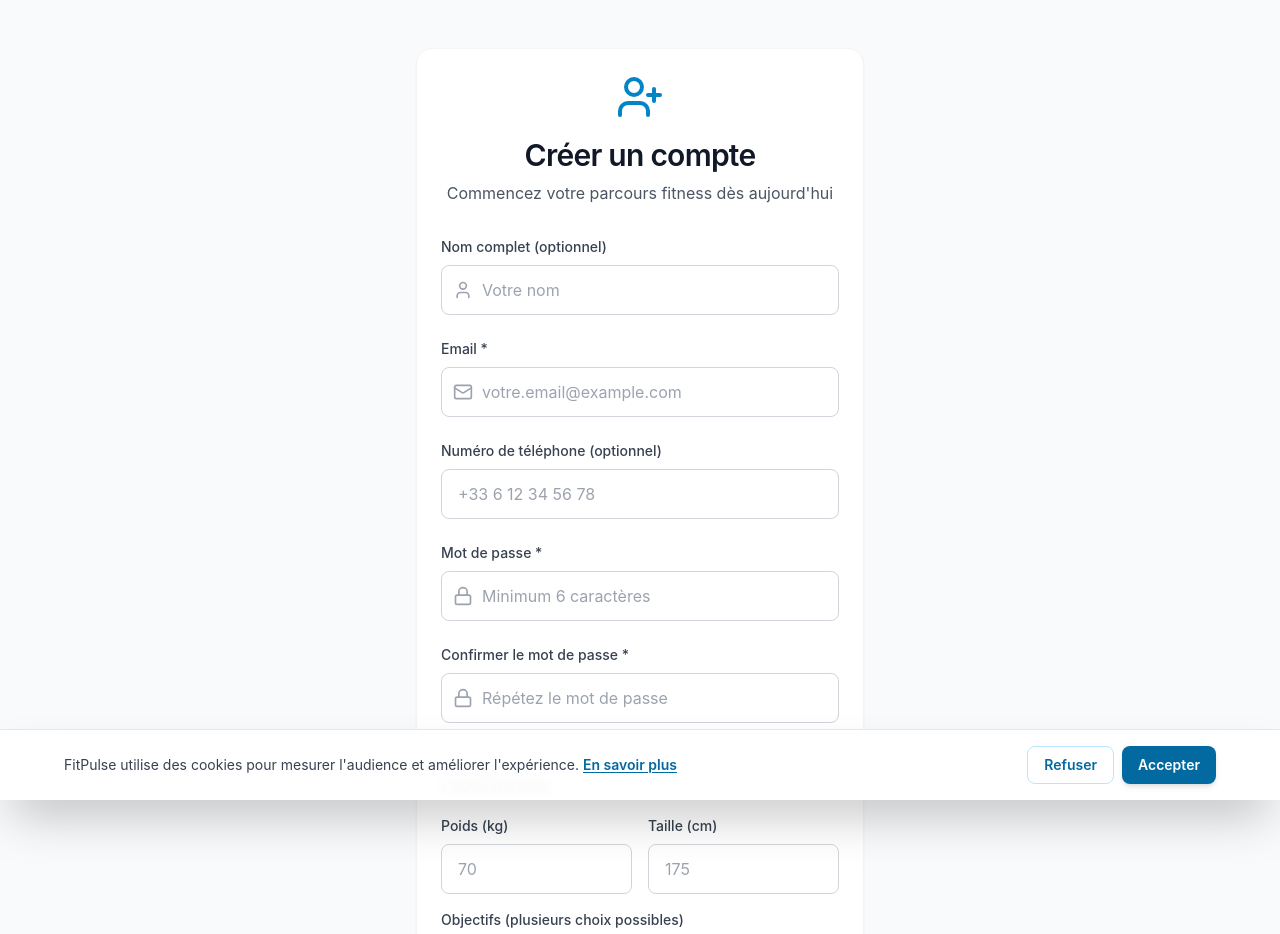
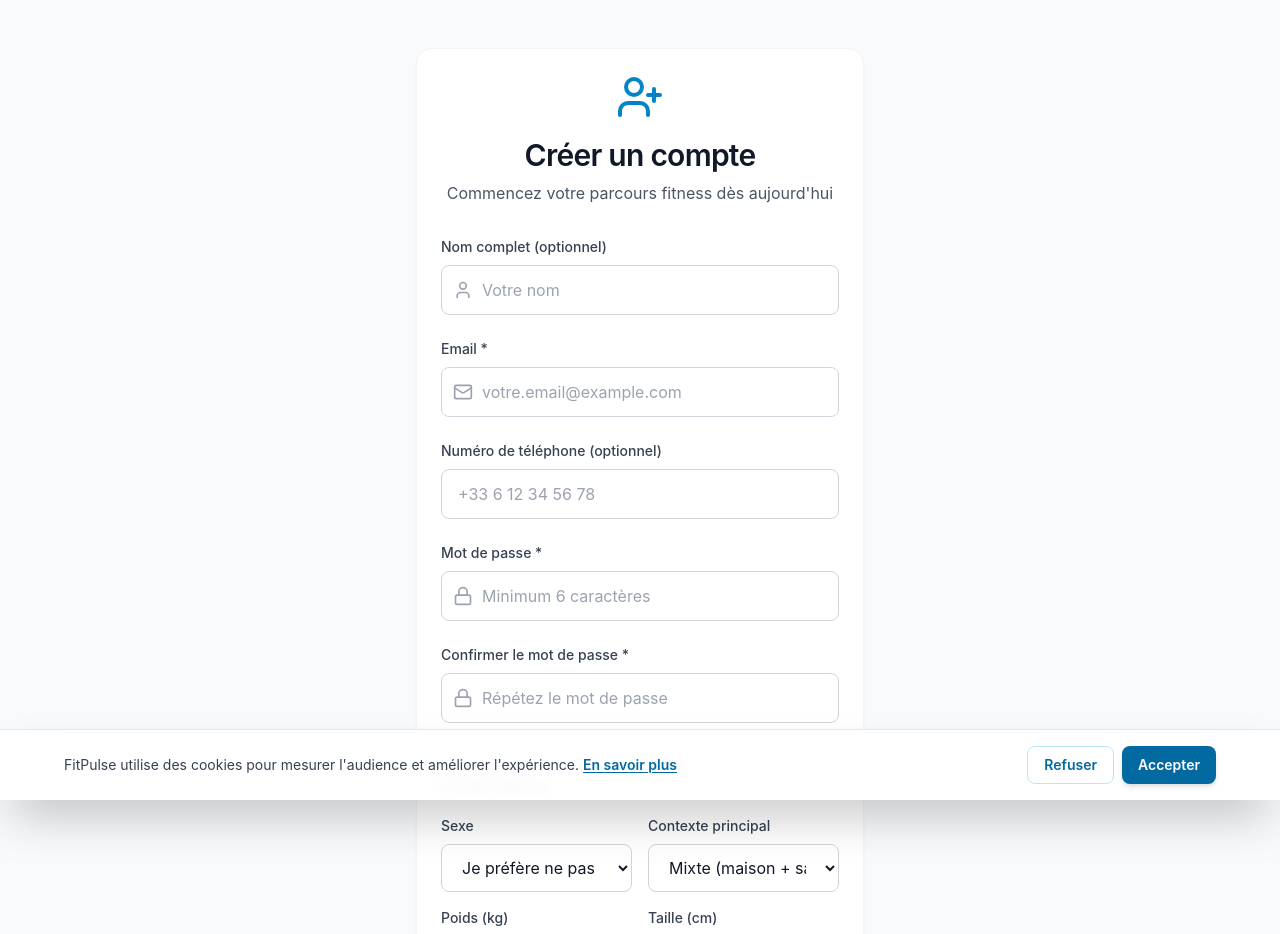
Before and after one commit to TilioLa/FitPulse, a Next.js app: page /inscription in a window 1280 px wide. Shown: the top 934 px of the page. Built offline with nearby package versions, Linux system fonts and the light colour scheme; no server answers.

Commit message:
Improve performance, onboarding personalization, and recommendation flow

```diff
--- a/app/inscription/page.tsx
+++ b/app/inscription/page.tsx
@@ -43,7 +43,9 @@ function InscriptionPageContent() {
   const [goals, setGoals] = useState<string[]>(['Cardio'])
   const [focusZones, setFocusZones] = useState<string[]>([])
   const [avoidZones, setAvoidZones] = useState<string[]>([])
+  const [sex, setSex] = useState<'femme' | 'homme' | 'non-binaire' | 'non-renseigne'>('non-renseigne')
   const [level, setLevel] = useState('debutant')
+  const [trainingContext, setTrainingContext] = useState<'maison' | 'salle' | 'mixte'>('mixte')
   const [sessionsPerWeek, setSessionsPerWeek] = useState(3)
   const [equipment, setEquipment] = useState<string[]>([])
   const [isSubmitting, setIsSubmitting] = useState(false)
@@ -57,8 +59,12 @@ function InscriptionPageContent() {
         goals,
         equipment,
         sessionsPerWeek,
+        sex,
+        focusZones,
+        avoidZones,
+        trainingContext,
       }),
-    [level, goals, equipment, sessionsPerWeek]
+    [level, goals, equipment, sessionsPerWeek, sex, focusZones, avoidZones, trainingContext]
   )
 
   const handleSubmit = async (e: React.FormEvent) => {
@@ -97,6 +103,8 @@ function InscriptionPageContent() {
       equipment,
       recommendedProgramId: recommended?.program.id,
       recommendedProgramSlug: recommended?.program.slug,
+      sex,
+      trainingContext,
       weeklyPlan,
       reminderEmailsEnabled: true,
       pushRemindersEnabled: true,
@@ -299,6 +307,34 @@ function InscriptionPageContent() {
 
               <div className="border-t pt-6 space-y-4">
                 <h2 className="text-lg font-semibold text-gray-900">Profil fitness</h2>
+
+                <div className="grid grid-cols-1 sm:grid-cols-2 gap-4">
+                  <div>
+                    <label className="block text-sm font-medium text-gray-700 mb-2">Sexe</label>
+                    <select
+                      value={sex}
+                      onChange={(e) => setSex(e.target.value as 'femme' | 'homme' | 'non-binaire' | 'non-renseigne')}
+                      className="w-full px-4 py-3 border border-gray-300 rounded-lg focus:ring-2 focus:ring-primary-500 focus:border-transparent"
+                    >
+                      <option value="non-renseigne">Je préfère ne pas préciser</option>
+                      <option value="femme">Femme</option>
+                      <option value="homme">Homme</option>
+                      <option value="non-binaire">Non-binaire</option>
+                    </select>
+                  </div>
+                  <div>
+                    <label className="block text-sm font-medium text-gray-700 mb-2">Contexte principal</label>
+                    <select
+                      value={trainingContext}
+                      onChange={(e) => setTrainingContext(e.target.value as 'maison' | 'salle' | 'mixte')}
+                      className="w-full px-4 py-3 border border-gray-300 rounded-lg focus:ring-2 focus:ring-primary-500 focus:border-transparent"
+                    >
+                      <option value="mixte">Mixte (maison + salle)</option>
+                      <option value="maison">Maison</option>
+                      <option value="salle">Salle</option>
+                    </select>
+                  </div>
+                </div>
 
                 <div className="grid grid-cols-1 sm:grid-cols-2 gap-4">
                   <div>
--- a/app/page.tsx
+++ b/app/page.tsx
@@ -1,10 +1,19 @@
 import dynamic from 'next/dynamic'
 import Navbar from '@/components/Navbar'
 import Hero from '@/components/home/Hero'
-import Benefits from '@/components/home/Benefits'
-import ProgramsPreview from '@/components/home/ProgramsPreview'
-import Testimonials from '@/components/home/Testimonials'
 import Footer from '@/components/Footer'
+
+const Benefits = dynamic(() => import('@/components/home/Benefits'), {
+  loading: () => <section className="py-14 sm:py-20 bg-white" aria-hidden="true" />,
+})
+
+const ProgramsPreview = dynamic(() => import('@/components/home/ProgramsPreview'), {
+  loading: () => <section className="py-14 sm:py-20 bg-white" aria-hidden="true" />,
+})
+
+const Testimonials = dynamic(() => import('@/components/home/Testimonials'), {
+  loading: () => <section className="py-14 sm:py-20 bg-white" aria-hidden="true" />,
+})
 
 const Onboarding = dynamic(() => import('@/components/home/Onboarding'), {
   loading: () => <section className="py-14 sm:py-20 bg-gray-50" aria-hidden="true" />,
--- a/components/dashboard/Feed.tsx
+++ b/components/dashboard/Feed.tsx
@@ -375,6 +375,10 @@ export default function Feed() {
           goals?: string[]
           equipment?: string[]
           sessionsPerWeek?: number
+          sex?: string
+          focusZones?: string[]
+          avoidZones?: string[]
+          trainingContext?: 'maison' | 'salle' | 'mixte'
         }
         const targetSessionsPerWeek = Math.max(1, Math.min(7, Number(settings.sessionsPerWeek) || 3))
         const sevenDaySeries = Array.from({ length: 7 }, (_, index) => {
@@ -442,6 +446,10 @@ export default function Feed() {
           goals: settings.goals,
           equipment: settings.equipment,
           sessionsPerWeek: settings.sessionsPerWeek,
+          sex: settings.sex,
+          focusZones: settings.focusZones,
+          avoidZones: settings.avoidZones,
+          trainingContext: settings.trainingContext,
           historyProgramIds,
           recentProgramId: historyProgramIds[0] || null,
         })?.program
--- a/components/home/Hero.tsx
+++ b/components/home/Hero.tsx
@@ -8,7 +8,7 @@ export default function Hero() {
       <div className="max-w-7xl mx-auto px-4 sm:px-6 lg:px-8">
         <div className="text-center">
           <h1 className="text-3xl sm:text-4xl md:text-6xl font-bold mb-6 leading-tight reveal">
-            Un coach clair, des séances efficaces
+            Ton coach visuel pour transformer ta régularité
           </h1>
           <p className="text-base sm:text-lg md:text-2xl mb-8 text-primary-100 max-w-3xl mx-auto reveal reveal-1">
             Des programmes structurés, adaptés à votre niveau.
@@ -17,7 +17,7 @@ export default function Hero() {
           </p>
           <div className="flex flex-col sm:flex-row gap-4 justify-center items-center mb-12 reveal reveal-2">
             <Link href="/inscription" className="btn-primary w-full sm:w-auto bg-white text-primary-600 hover:bg-primary-50 text-base sm:text-lg px-6 sm:px-8 py-3 sm:py-4 flex items-center justify-center space-x-2">
-              <span>Commencez gratuitement</span>
+              <span>Démarrer mon plan gratuit</span>
               <ArrowRight className="h-5 w-5" />
             </Link>
             <Link href="/programmes" className="btn-secondary w-full sm:w-auto border-white text-base sm:text-lg px-6 sm:px-8 py-3 sm:py-4 text-center">
--- a/components/home/JourneyStarter.tsx
+++ b/components/home/JourneyStarter.tsx
@@ -15,6 +15,10 @@ type LocalSettings = {
   goals?: string[]
   equipment?: string[]
   sessionsPerWeek?: number
+  sex?: string
+  focusZones?: string[]
+  avoidZones?: string[]
+  trainingContext?: 'maison' | 'salle' | 'mixte'
 }
 
 export default function JourneyStarter() {
@@ -29,6 +33,10 @@ export default function JourneyStarter() {
         goals: settings?.goals,
         equipment: settings?.equipment,
         sessionsPerWeek: settings?.sessionsPerWeek,
+        sex: settings?.sex,
+        focusZones: settings?.focusZones,
+        avoidZones: settings?.avoidZones,
+        trainingContext: settings?.trainingContext,
       })
       return recommendation?.program || programs[0]
     } catch {
--- a/components/home/Onboarding.tsx
+++ b/components/home/Onboarding.tsx
@@ -40,6 +40,10 @@ export default function Onboarding() {
       goal?: string
       equipment?: string[]
       sessionsPerWeek?: number
+      sex?: string
+      focusZones?: string[]
+      avoidZones?: string[]
+      trainingContext?: 'maison' | 'salle' | 'mixte'
     }
     const goals = Array.isArray(settings.goals) && settings.goals.length > 0
       ? settings.goals
@@ -51,6 +55,10 @@ export default function Onboarding() {
       goals,
       equipment: settings.equipment,
       sessionsPerWeek: settings.sessionsPerWeek,
+      sex: settings.sex,
+      focusZones: settings.focusZones,
+      avoidZones: settings.avoidZones,
+      trainingContext: settings.trainingContext,
     })?.program || null
   }, [mounted])
 
--- a/components/programmes/ProgramsList.tsx
+++ b/components/programmes/ProgramsList.tsx
@@ -130,6 +130,10 @@ export default function ProgramsList() {
         goals?: string[]
         equipment?: string[]
         sessionsPerWeek?: number
+        sex?: string
+        focusZones?: string[]
+        avoidZones?: string[]
+        trainingContext?: 'maison' | 'salle' | 'mixte'
       }
       const history = readLocalHistory() as { programId?: string }[]
       const historyProgramIds = history.map((item) => item.programId).filter(Boolean) as string[]
@@ -138,6 +142,10 @@ export default function ProgramsList() {
         goals: settings.goals,
         equipment: settings.equipment,
         sessionsPerWeek: settings.sessionsPerWeek,
+        sex: settings.sex,
+        focusZones: settings.focusZones,
+        avoidZones: settings.avoidZones,
+        trainingContext: settings.trainingContext,
         historyProgramIds,
         recentProgramId: historyProgramIds[0] || null,
       })
--- a/lib/recommendation.ts
+++ b/lib/recommendation.ts
@@ -7,6 +7,10 @@ type RecommendationInput = {
   sessionsPerWeek?: number
   historyProgramIds?: string[]
   recentProgramId?: string | null
+  sex?: 'femme' | 'homme' | 'non-binaire' | 'non-renseigne' | string
+  focusZones?: string[]
+  avoidZones?: string[]
+  trainingContext?: 'maison' | 'salle' | 'mixte' | string
 }
 
 type RecommendationResult = {
@@ -42,6 +46,10 @@ export function rankPrograms(programs: Program[], input: RecommendationInput): R
   const sessions = Number(input.sessionsPerWeek || 0)
   const historyProgramIds = (input.historyProgramIds || []).filter(Boolean)
   const recentProgramId = input.recentProgramId || null
+  const focusZones = (input.focusZones || []).map(normalize).filter(Boolean)
+  const avoidZones = (input.avoidZones || []).map(normalize).filter(Boolean)
+  const trainingContext = normalize(String(input.trainingContext || 'mixte'))
+  const sex = normalize(String(input.sex || 'non-renseigne'))
 
   const ranked = programs.map((program) => {
     let score = 0
@@ -49,6 +57,7 @@ export function rankPrograms(programs: Program[], input: RecommendationInput): R
     const programLevel = normalize(program.level)
     const programEquipment = normalize(program.equipment)
     const programGoals = program.goals.map(normalize)
+    const programBodyParts = (program.bodyParts || []).map(normalize)
 
     if (level && programLevel.includes(level)) {
       score += 3
@@ -64,6 +73,14 @@ export function rankPrograms(programs: Program[], input: RecommendationInput): R
     if (equipment.length > 0 && equipment.some((eq) => programEquipment.includes(eq))) {
       score += 4
       reasons.push('matériel compatible')
+    }
+    if (trainingContext === 'maison' && !programEquipment.includes('machines')) {
+      score += 2
+      reasons.push('adapté maison')
+    }
+    if (trainingContext === 'salle' && (programEquipment.includes('machines') || programEquipment.includes('barres'))) {
+      score += 2
+      reasons.push('adapté salle')
     }
 
     if (sessions > 0) {
@@ -83,6 +100,26 @@ export function rankPrograms(programs: Program[], input: RecommendationInput): R
 
     if (program.recommended) score += 1
 
+    const focusHits = focusZones.filter((zone) => programBodyParts.some((part) => part.includes(zone))).length
+    if (focusHits > 0) {
+      score += focusHits * 2
+      reasons.push('zones ciblées prises en compte')
+    }
+    const avoidHits = avoidZones.filter((zone) => programBodyParts.some((part) => part.includes(zone))).length
+    if (avoidHits > 0) {
+      score -= avoidHits * 3
+      reasons.push('zones à éviter prises en compte')
+    }
+
+    if (sex === 'femme' && programBodyParts.some((part) => part.includes('jambes') || part.includes('fessiers') || part.includes('abdos'))) {
+      score += 1
+      reasons.push('profil adapté')
+    }
+    if (sex === 'homme' && programBodyParts.some((part) => part.includes('dos') || part.includes('bras') || part.includes('pectoraux'))) {
+      score += 1
+      reasons.push('profil adapté')
+    }
+
     return { program, score, reasons: Array.from(new Set(reasons)) }
   })
 
```
Also changed, not shown: 1 other file (tests, documents, lock files or other folders).
